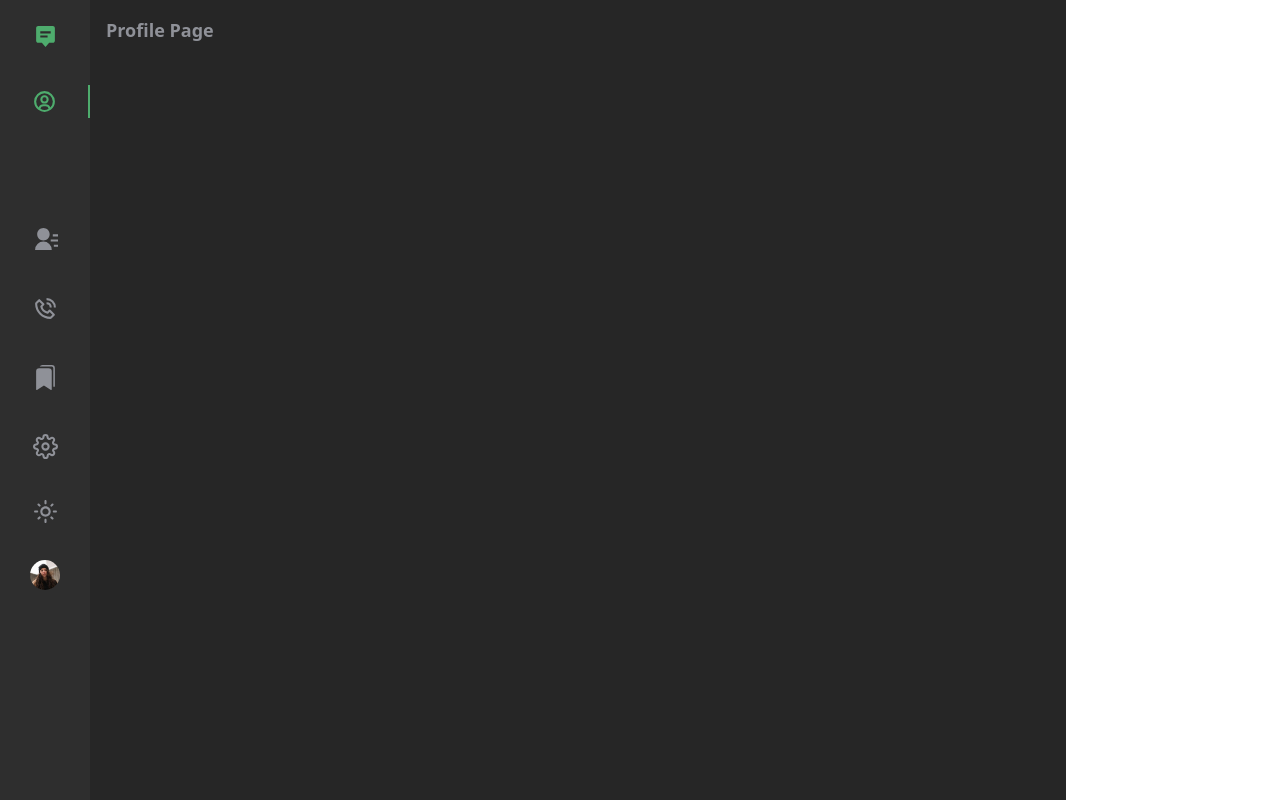
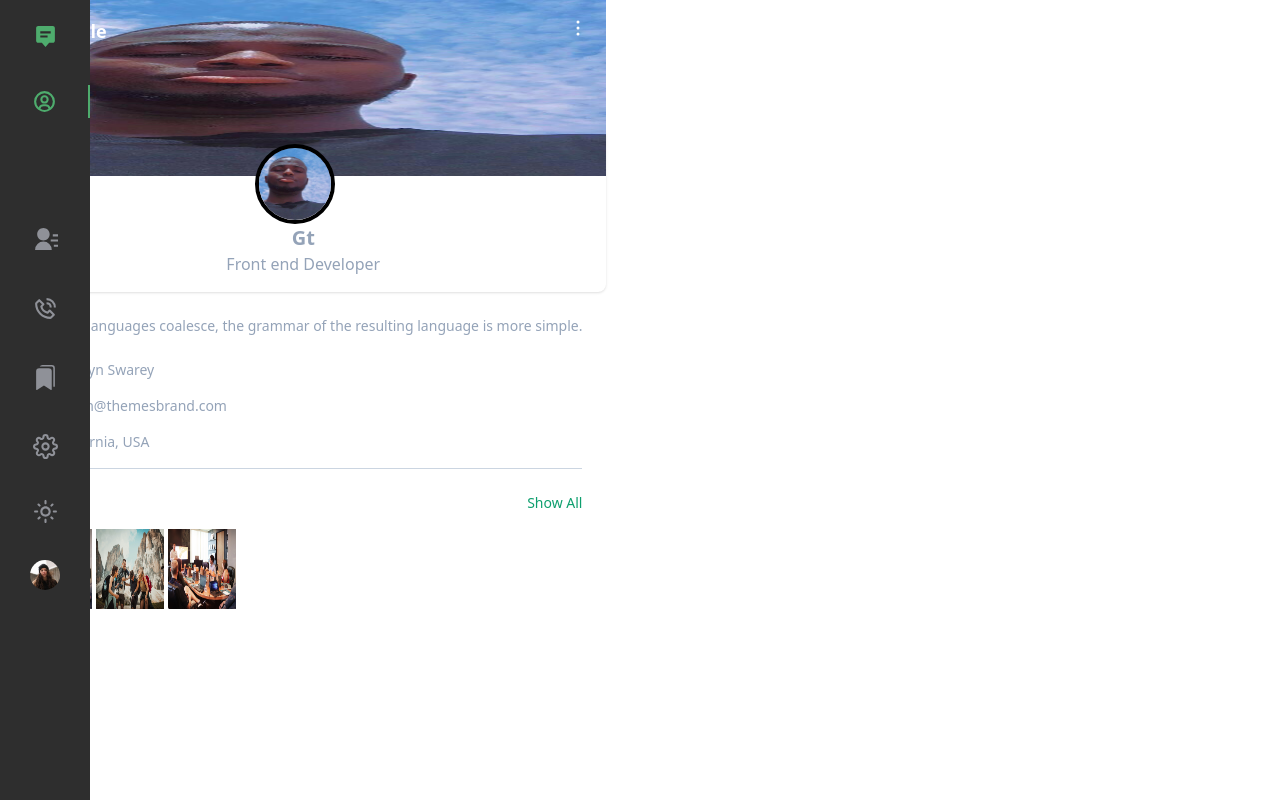
Before and after one commit to Codmify/Fichat-site, a React (Vite) app: page /dashboard/profile in a window 1280 px wide. Shown: the top 800 px of the page. Built offline with nearby package versions, Linux system fonts and the light colour scheme; some icons are missing.

Commit message:
feat: changes

```diff
--- a/src/pages/components/profile/Profile.tsx
+++ b/src/pages/components/profile/Profile.tsx
@@ -1,43 +1,35 @@
-// import DropDownY from "./Dropdown/DropDownY";
-// import ImageProfile from "./assets/gt1.jpeg";
-// import ProfileImage from "./imageProfile/ProfileImage";
-// import ProfileText from "./imageProfile/ProfileText";
-
-import { Outlet } from "react-router-dom";
+import DropDownY from "./Dropdown/DropDownY";
+import ImageProfile from "./assets/gt1.jpeg";
+import ProfileImage from "./imageProfile/ProfileImage";
+import ProfileText from "./imageProfile/ProfileText";
 
 const Profile = () => {
   return (
-    <div>
-      <section className="bg-[#262626] min-h-screen basis-full lg:basis-[29%] p-4 text-[#8f9198] text-lg font-[700] md:ml-[84px] lg:ml-0 lg:relative md:left-[90px]">
-        Profile Page
-      </section>
-      <Outlet />
-    </div>
-    // <section>
-    //   <div className="relative">
-    //     <img src={ImageProfile} alt="no image" className="h-44 w-full" />
+    <section>
+      <div className="relative">
+        <img src={ImageProfile} alt="no image" className="h-44 w-full" />
 
-    //     <div className="p-4 absolute top-0 left-0 right-0 ">
-    //       <div className="text-white flex items-center justify-between">
-    //         <h1 className="text-lg font-[700]">My Profile</h1>
+        <div className="p-4 absolute top-0 left-0 right-0 ">
+          <div className="text-white flex items-center justify-between">
+            <h1 className="text-lg font-[700]">My Profile</h1>
 
-    //         <div className="">
-    //           <DropDownY />
-    //         </div>
-    //       </div>
-    //     </div>
+            <div className="">
+              <DropDownY />
+            </div>
+          </div>
+        </div>
 
-    //     <div className="-mt-12">
-    //       <ProfileImage
-    //         name="Gt"
-    //         title="Front end Developer"
-    //         imageUrl="/gt1.jpeg"
-    //       />
-    //     </div>
+        <div className="-mt-12">
+          <ProfileImage
+            name="Gt"
+            title="Front end Developer"
+            imageUrl="/gt1.jpeg"
+          />
+        </div>
 
-    //     <ProfileText />
-    //   </div>
-    // </section>
+        <ProfileText />
+      </div>
+    </section>
   );
 };
 
```
